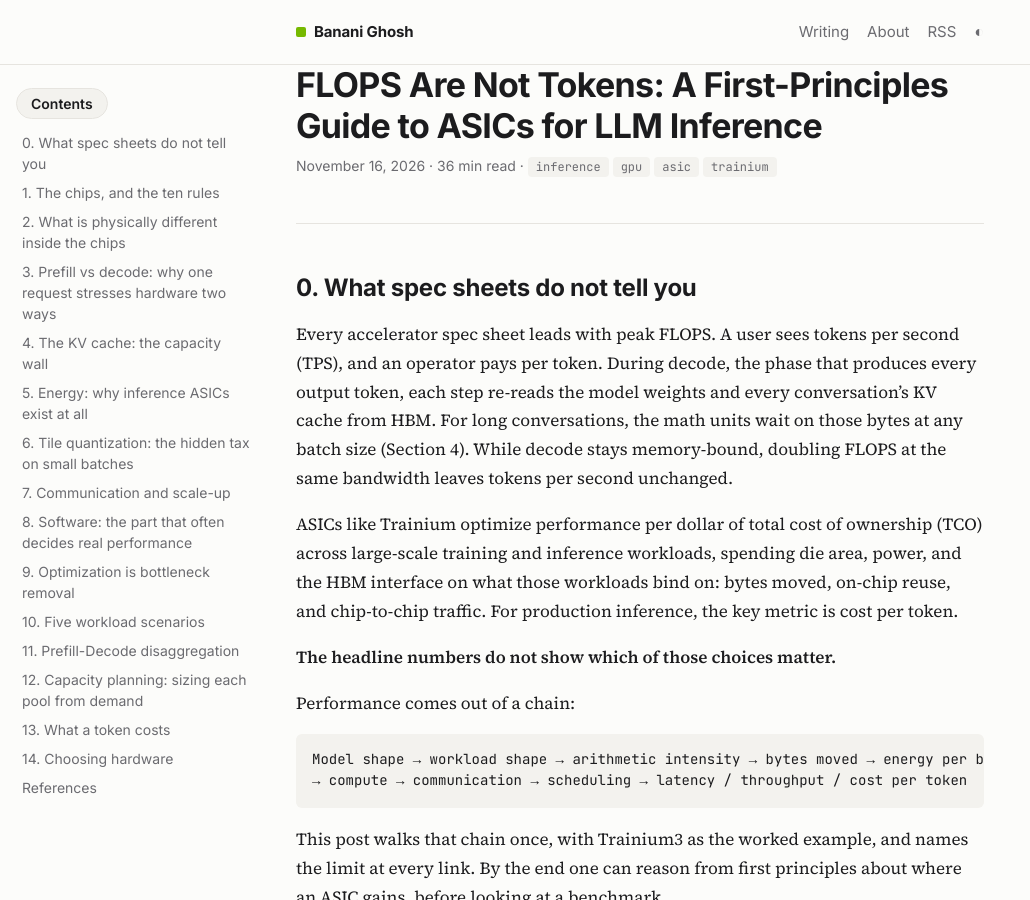
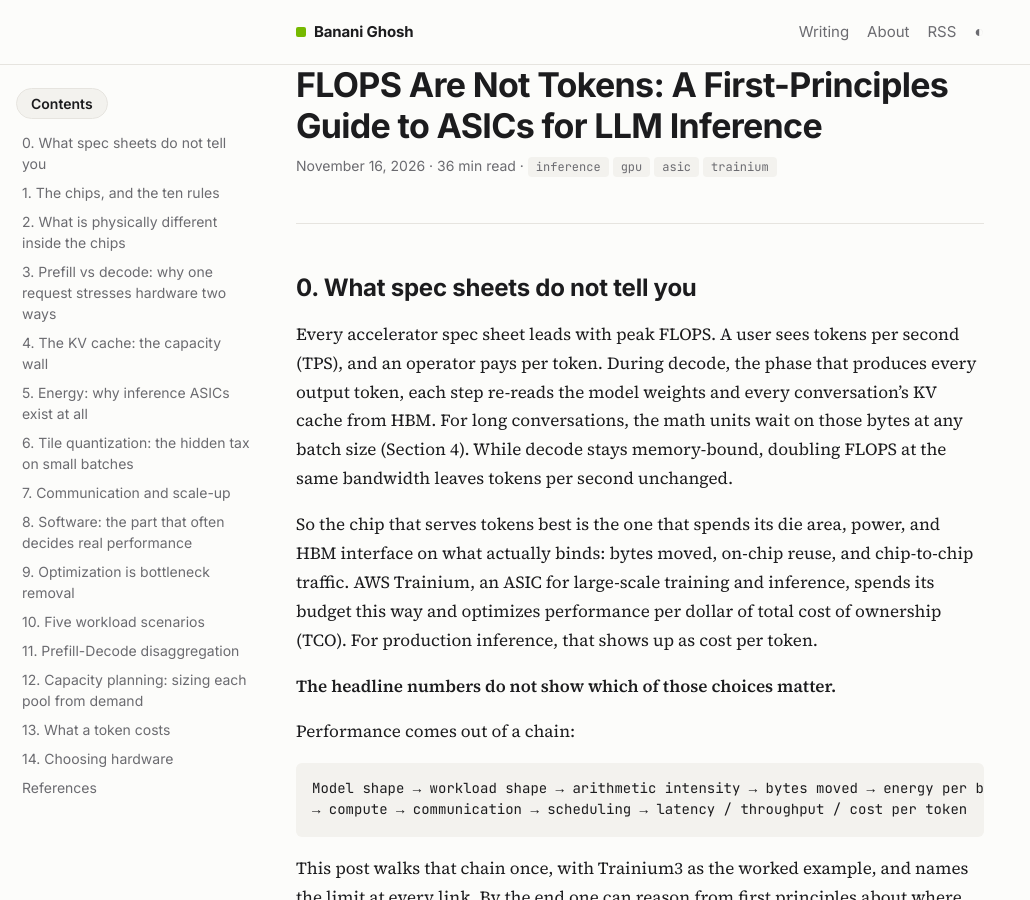
Before and after one commit to bananighosh/bananighosh.github.io, a Jekyll site: the page built from _posts/2026-11-16-flops-are-not-tokens.md, in a window 1280 px wide and 900 px high. Shown: the whole window, without its empty margins (0-1030 px from the left). Built offline with Jekyll 4.4.1, drawn with Linux system fonts in a browser that asks for light colours.

Commit message:
Intro: second paragraph follows from the first and names Trainium
Co-Authored-By: Claude Opus 5.5 <noreply@anthropic.com>
Claude-Session: https://claude.ai/code/session_01K2HJxVUv7i1duGErniTfDd

```diff
--- a/_posts/2026-11-16-flops-are-not-tokens.md
+++ b/_posts/2026-11-16-flops-are-not-tokens.md
@@ -19,7 +19,7 @@ math: false
 
 Every accelerator spec sheet leads with peak FLOPS. A user sees tokens per second (TPS), and an operator pays per token. During decode, the phase that produces every output token, each step re-reads the model weights and every conversation's KV cache from HBM. For long conversations, the math units wait on those bytes at any batch size (Section 4). While decode stays memory-bound, doubling FLOPS at the same bandwidth leaves tokens per second unchanged.
 
-ASICs like Trainium optimize performance per dollar of total cost of ownership (TCO) across large-scale training and inference workloads, spending die area, power, and the HBM interface on what those workloads bind on: bytes moved, on-chip reuse, and chip-to-chip traffic. For production inference, the key metric is cost per token.
+So the chip that serves tokens best is the one that spends its die area, power, and HBM interface on what actually binds: bytes moved, on-chip reuse, and chip-to-chip traffic. AWS Trainium, an ASIC for large-scale training and inference, spends its budget this way and optimizes performance per dollar of total cost of ownership (TCO). For production inference, that shows up as cost per token.
 
 <p>
 <b>The headline numbers do not show which of those choices matter.</b>
```
